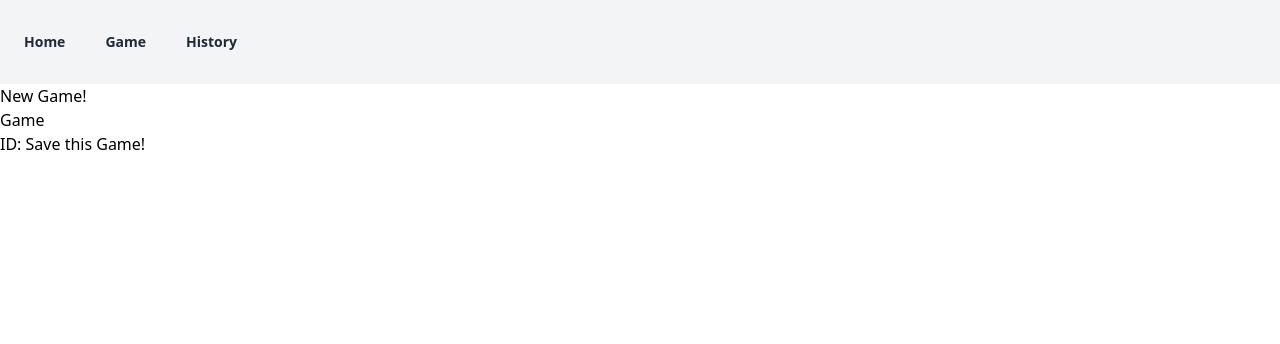
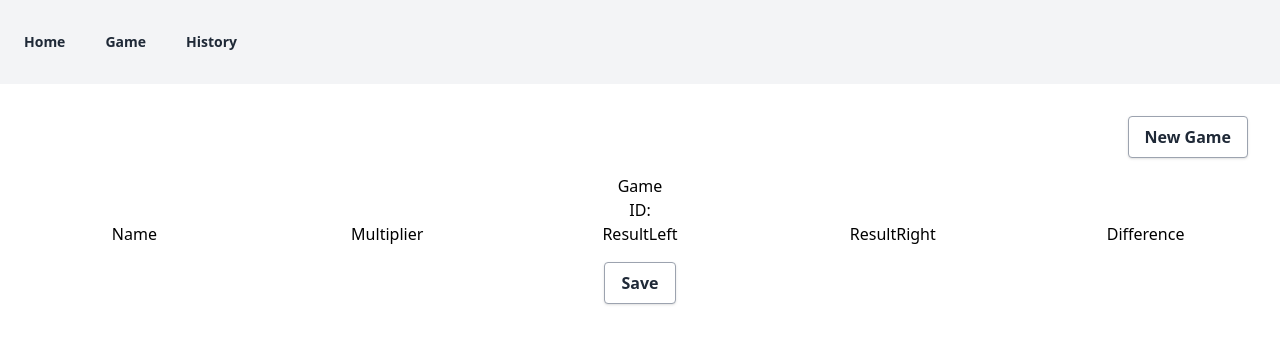
Before and after one commit to sebibrunner/JassBoard, a Vue app: page /game in a window 1280 px wide. Shown: the top 344 px of the page. Built offline with nearby package versions, Linux system fonts and the light colour scheme.

Commit message:
Game styling

```diff
--- a/src/store/store.ts
+++ b/src/store/store.ts
@@ -24,10 +24,17 @@ export const gameStore = defineStore('game-store', {
         createGame() {
             this.currentGame.id = uuidv4();
             this.currentGame.positions = [
-                {name: "Rose", multiplier: 1},
-                {name: "Eichle", multiplier: 2},
-                {name: "Schelle", multiplier: 3},
-                {name: "Schilte", multiplier: 4},
+                {name: "Rose", multiplier: 1, resultLeft: 0, resultRight: 0},
+                {name: "Eichle", multiplier: 2, resultLeft: 0, resultRight: 0},
+                {name: "Schelle", multiplier: 3, resultLeft: 0, resultRight: 0},
+                {name: "Schilte", multiplier: 4, resultLeft: 0, resultRight: 0},
+                {name: "Obeabe", multiplier: 5, resultLeft: 0, resultRight: 0},
+                {name: "Uneufe", multiplier: 6, resultLeft: 0, resultRight: 0},
+                {name: "3x3", multiplier: 7, resultLeft: 0, resultRight: 0},
+                {name: "Slalom", multiplier: 8, resultLeft: 0, resultRight: 0},
+                {name: "5-4", multiplier: 9, resultLeft: 0, resultRight: 0},
+                {name: "Misere", multiplier: 10, resultLeft: 0, resultRight: 0},
+                {name: "Wunsch", multiplier: 11, resultLeft: 0, resultRight: 0}
             ]
         },
         saveGame(game: Game) {
--- a/src/views/CurrentGame.vue
+++ b/src/views/CurrentGame.vue
@@ -1,5 +1,5 @@
 <script setup lang="ts">
-import {gameStore} from '@/store/store'
+import { gameStore } from '@/store/store'
 </script>
 
 <script lang="ts">
@@ -7,7 +7,7 @@ import { mapActions, mapState } from 'pinia'
 
 export default {
   computed: {
-    ...mapState(gameStore, {getCurrentGame: 'currentGame'}),
+    ...mapState(gameStore, { getCurrentGame: 'currentGame' }),
 
   },
 
@@ -18,17 +18,49 @@ export default {
 </script>
 
 <template>
-    <button @click="createGame()">New Game!</button>
+  <div class="m-4">
+    <div class="flex justify-end">
+      <button
+        class="bg-white hover:bg-gray-100 text-gray-800 font-semibold py-2 px-4 border border-gray-400 rounded shadow m-4"
+        @click="createGame()">New Game</button>
 
-    <h1>Game</h1>
-        ID: {{ getCurrentGame.id }}
-        <div v-for="position in getCurrentGame.positions" class="grid grid-cols-7">
-          <div>Name: {{ position.name }}</div>
-          <div>Multiplier: {{ position.multiplier }}</div>
-          <div><label>ResultLeft: </label><input v-model="position.resultLeft"></div>
-          <div>ResultRight: <input v-model="position.resultRight"></div>
-          <div>Difference: {{ position.resultLeft - position.resultRight }}</div>
-        </div>
-        <button @click="saveGame(getCurrentGame)">Save this Game!</button>
+    </div>
 
-</template>
+    <div>
+
+    </div>
+    <h1 class="flex justify-center">Game</h1>
+    <div class="flex justify-center">ID: {{ getCurrentGame.id }}</div>
+    <div class="grid grid-flow-row grid-cols-5 auto-rows-auto gap-4 text-center">
+      <!-- Header -->
+      <div>Name</div>
+      <div>Multiplier</div>
+      <div>ResultLeft</div>
+      <div>ResultRight</div>
+      <div>Difference</div>
+
+      <!-- Main -->
+    </div>
+    <div v-for="position in getCurrentGame.positions" class="grid grid-flow-row grid-cols-5 auto-rows-auto gap-4 text-center">
+      <div>{{ position.name }}</div>
+      <div>{{ position.multiplier }}</div>
+      <div><input
+          class="shadow appearance-none border rounded w-full py-2 px-3 text-gray-700 leading-tight focus:outline-none focus:shadow-outline text-center"
+          v-model="position.resultLeft"></div>
+      <div><input
+          class="shadow appearance-none border rounded w-full py-2 px-3 text-gray-700 leading-tight focus:outline-none focus:shadow-outline text-center"
+          v-model="position.resultRight"></div>
+      <div>{{ ( position.resultLeft - position.resultRight ) * position.multiplier }}</div>
+    </div>
+
+    <!-- Total -->
+    <div class="grid grid-flow-row grid-cols-5 auto-rows-auto gap-4 text-center">
+      <!--TODO: Add Total here-->
+      <div class="col-end-6"></div>
+    </div>
+  <div class="flex justify-center">
+    <button
+      class="bg-white hover:bg-gray-100 text-gray-800 font-semibold py-2 px-4 border border-gray-400 rounded shadow m-4"
+      @click="saveGame(getCurrentGame)">Save</button>
+  </div>
+</div></template>
```
